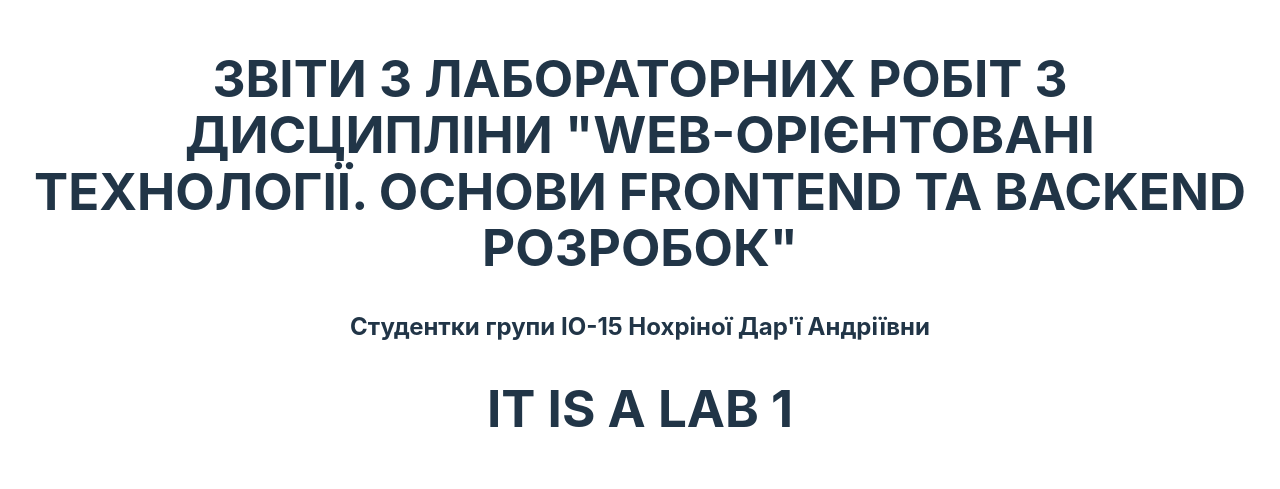
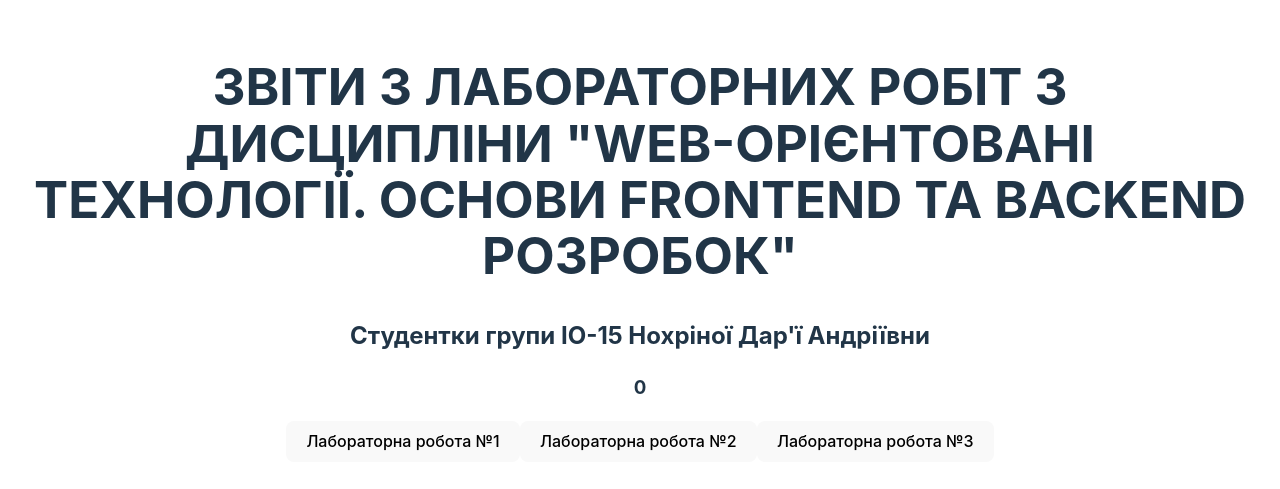
Before and after one commit to OdarkaBruh/WEB_HtmlDoc, a React (Vite) app: page / in a window 1280 px wide. Shown: the part 157-646 px from the top of the page. Built offline with nearby package versions, Linux system fonts and the light colour scheme.

Commit message:
Switch Pages

```diff
--- a/src/App.jsx
+++ b/src/App.jsx
@@ -1,19 +1,25 @@
 //import { Fragment } from 'react';
 import ShowLab1 from "./pages/Lab1";
+import React, { useState } from 'react';
 import './App.css'
 
-function App() {
+export default function App() {
+  const [count, setCount] = useState(0);
+
   return (
     <>
       <div className="titleText">
         <h1>ЗВІТИ З ЛАБОРАТОРНИХ РОБІТ З ДИСЦИПЛІНИ &quot;WEB-ОРІЄНТОВАНІ ТЕХНОЛОГІЇ. ОСНОВИ FRONTEND ТА BACKEND РОЗРОБОК&quot;</h1>
         <h2>Студентки групи ІО-15 Нохріної Дар&apos;ї Андріївни</h2>
+
+        <h3>{count}</h3>
       </div>
       <div className="panelPage">
-        <ShowLab1 />
+        <button onClick={() => setCount(1)}>Лабораторна робота №1</button>
+        <button onClick={() => setCount(2)}>Лабораторна робота №2</button>
+        <button onClick={() => setCount(3)}>Лабораторна робота №3</button>
       </div>
+      {count===1&&<ShowLab1 />}
     </>
   )
 }
-
-export default App;
```
